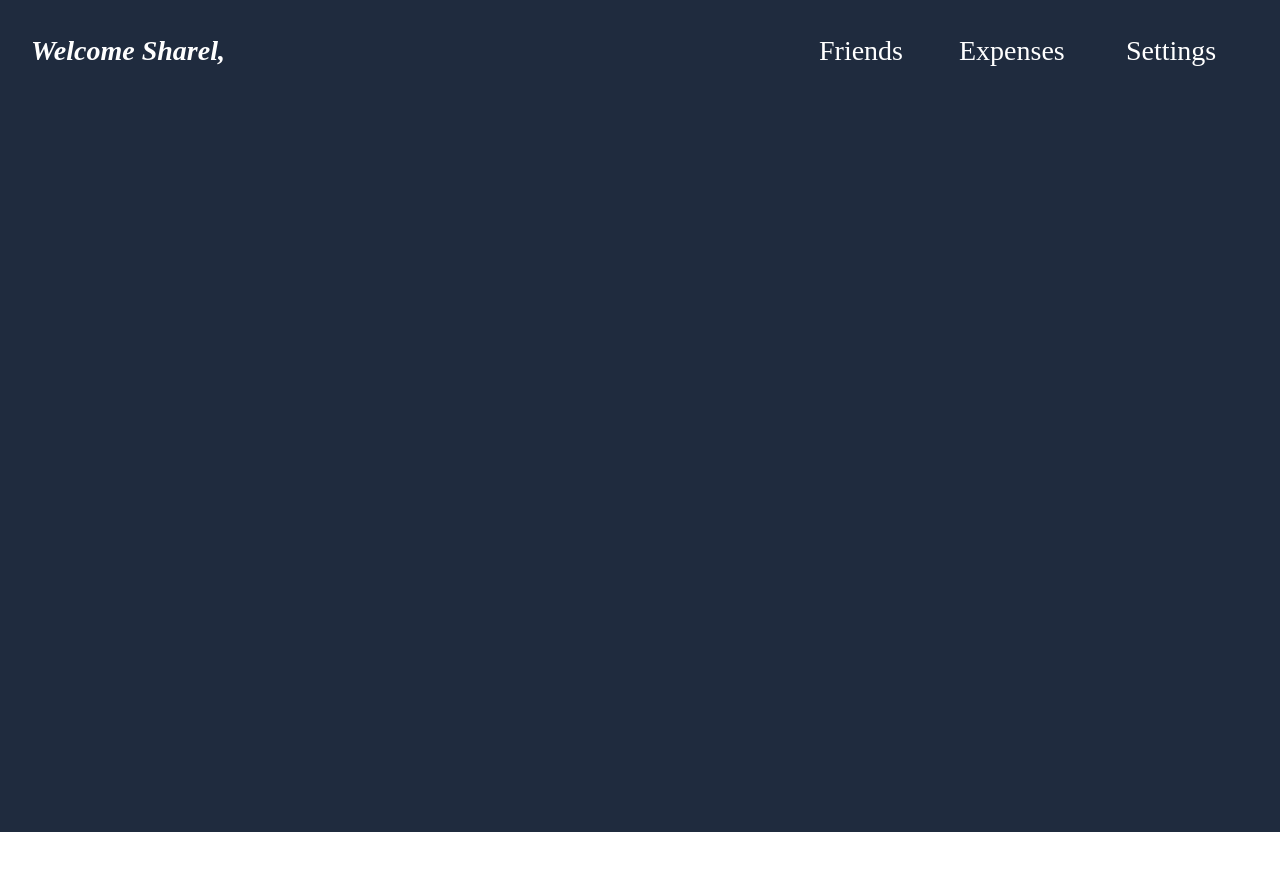
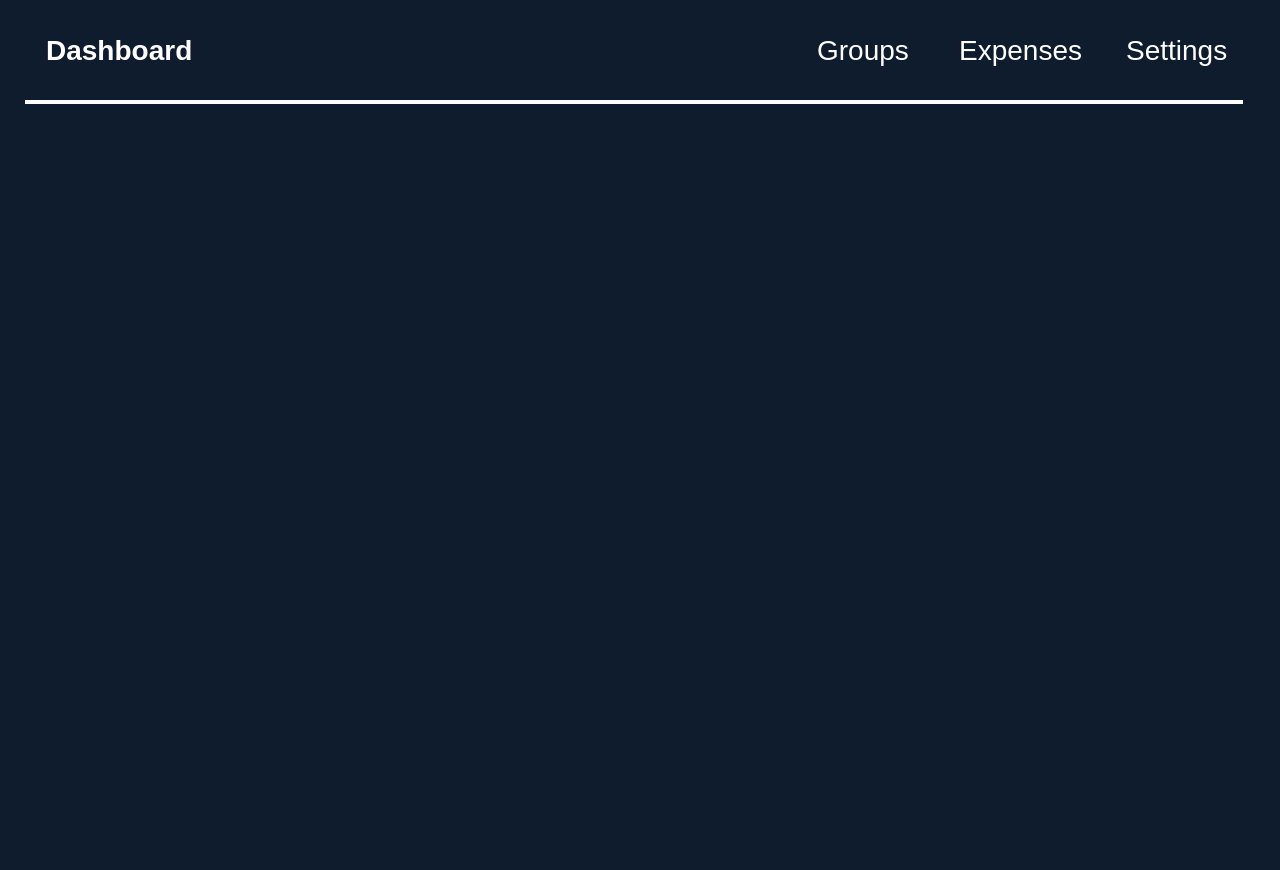
Before and after one commit to PranavGhosh19/Specialisation_Project, a plain HTML site: page homescreen.html in a window 1280 px wide. Shown: the top 870 px of the page. Before the commit the page ends 832 px from the top, so only its background shows below. Drawn offline with Linux system fonts and the light colour scheme.

Commit message:
Update homescreen.html

```diff
--- a/homescreen.html
+++ b/homescreen.html
@@ -3,64 +3,79 @@
 <head>
     <meta charset="UTF-8">
     <meta name="viewport" content="width=device-width, initial-scale=1.0">
-  <title>Dashboard</title>
+    <title>Home Page</title>
     <style>
         body {
             margin: 0;
             padding: 0;
         }
 
-    #container {
+        .container {
             width: 1280px;
-      height: 832px;
+            height: 1703px;
             position: relative;
-      background: #1F2B3E;
+            background: #0F1C2E;
         }
 
-    .box {
+        .nav-link {
             position: absolute;
             text-align: center;
             color: white;
             font-size: 28px;
-      font-family: 'Poppins';
-      word-wrap: break-word;
+            font-family: 'Poppins', sans-serif;
+            font-weight: 400;
+            white-space: nowrap;
+            cursor: pointer
         }
 
-    #welcome {
-      left: 31px;
+        .dashboard {
+            left: 46px;
             top: 35px;
-      font-style: italic;
             font-weight: 700;
         }
 
-    #settings {
+        .groups {
+            left: 817px;
+            top: 35px;
+            font-weight: 400;
+        }
+
+        .expenses {
+            left: 959px;
+            top: 35px;
+            font-weight: 400;
+        }
+
+        .settings {
             left: 1126px;
             top: 35px;
             font-weight: 400;
         }
 
-    #expenses {
-      left: 959px;
-      top: 35px;
-      font-weight: 400;
-    }
-
-    #friends {
-      left: 819px;
-      top: 35px;
-      font-weight: 400;
+        .horizontal-line {
+            position: absolute;
+            width: 1214px;
+            height: 0;
+            left: 25px;
+            top: 91.5px;
+            border: 2.5px solid white;
         }
     </style>
 </head>
 <body>
-  <div id="container">
-    <div class="box" id="welcome">Welcome Sharel,</div>
-    <div class="box" id="settings">Settings</div>
-    <div class="box" id="expenses">Expenses</div>
-    <div class="box" id="friends">Friends</div>
+    <div class="container">
+        <div class="nav-link dashboard">Dashboard</div>
+        <div class="nav-link groups">Groups</div>
+        <div class="nav-link expenses" onclick="openExpensesPage()">Expenses</div>
+        <div class="nav-link settings">Settings</div>
+        <hr class="horizontal-line">
     </div>
+
+    <script>
+        function openExpensesPage() {
+            // Redirect to the expenses page when Expenses is clicked
+            window.location.href = 'addanexpense.html'; // Change to the actual page URL
+        }
+    </script>
 </body>
-<script>
-  // You can add JavaScript code here if needed
-</script>
 </html>
```
Lines whose indentation alone changed are shown as unchanged.
